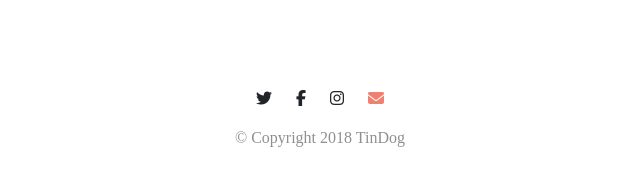
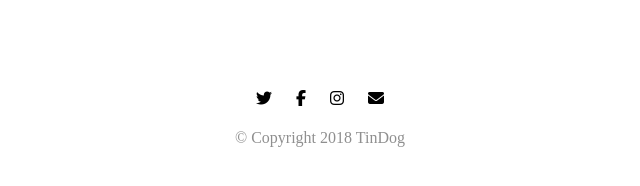
Before and after one commit to pakerchang/BootstrapStudy, a plain HTML site: page index.html in a window 1280 px wide. Shown: the part 3010-3196 px from the top of the page, 320-960 px from the left. Drawn offline with nearby package versions, Linux system fonts and the light colour scheme.

Commit message:
footer icon plus link function

```diff
--- a/css/styles.css
+++ b/css/styles.css
@@ -150,6 +150,7 @@ p{
     padding: 7% 15%;
 }
 .footerIcon{
+    color: black;
     margin: 0 10px;
     padding: 20px 0;
 }
--- a/index.html
+++ b/index.html
@@ -231,10 +231,18 @@
 
     <!-- Footer -->
     <footer id="footer">
-        <i class="footerIcon fab fa-twitter"></i>
-        <i class="footerIcon fab fa-facebook-f"></i>
-        <i class="footerIcon fab fa-instagram"></i>
-        <i class="footerIcon fas fa-envelope"></i>
+        <a href="#">
+            <i class="footerIcon fab fa-twitter"></i>
+        </a>
+        <a href="#">
+            <i class="footerIcon fab fa-facebook-f"></i>
+        </a>
+        <a href="#">
+            <i class="footerIcon fab fa-instagram"></i>
+        </a>
+        <a href="#">
+            <i class="footerIcon fas fa-envelope"></i>
+        </a>
         <p>© Copyright 2018 TinDog</p>
 
     </footer>
```
